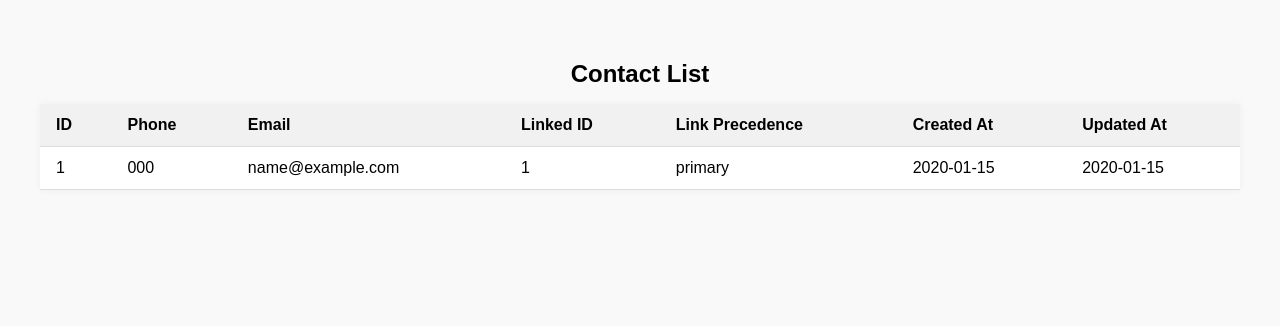
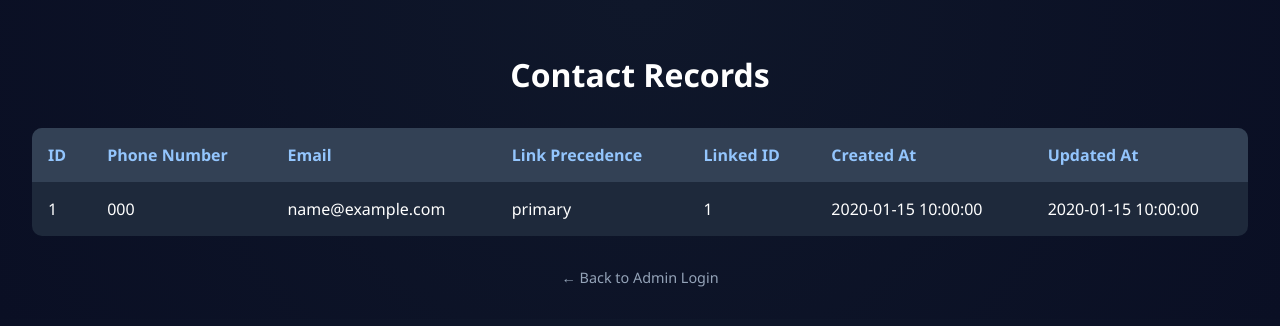
Before and after one commit to thirunavukarasu-m/Bitespeed-backend-task, a Flask app: page /contacts in a window 1280 px wide. Shown: the top 326 px of the page. Run offline with Flask 3, Linux system fonts and the light colour scheme; the visitor is signed in with stand-in values (Sample User, id 1); tables that the repository leaves empty hold one stand-in row (values such as "Sample post").

Commit message:
Modified Contacts view page.

```diff
--- a/templates/contacts.html
+++ b/templates/contacts.html
@@ -2,52 +2,73 @@
 <html lang="en">
 <head>
   <meta charset="UTF-8" />
-  <title>Contacts List</title>
+  <title>Contacts - Bitespeed Backend Task</title>
   <style>
     body {
-      font-family: Arial, sans-serif;
+      margin: 0;
+      background: radial-gradient(circle at top, #0f172a, #0a0f24);
+      color: #fff;
+      font-family: 'Segoe UI', sans-serif;
       padding: 2rem;
-      background-color: #f9f9f9;
     }
 
-    h2 {
+    h1 {
       text-align: center;
-      margin-bottom: 1rem;
+      margin-bottom: 2rem;
+      font-size: 2rem;
     }
 
     table {
       width: 100%;
       border-collapse: collapse;
-      background-color: #fff;
-      box-shadow: 0 0 8px rgba(0, 0, 0, 0.05);
+      background-color: #1e293b;
+      border-radius: 10px;
+      overflow: hidden;
     }
 
     th, td {
-      padding: 12px 16px;
-      border-bottom: 1px solid #ddd;
+      padding: 1rem;
       text-align: left;
     }
 
     th {
-      background-color: #f1f1f1;
+      background-color: #334155;
+      color: #93c5fd;
       font-weight: bold;
     }
 
+    tr:nth-child(even) {
+      background-color: #273549;
+    }
+
     tr:hover {
-      background-color: #f5f5f5;
+      background-color: #3b495c;
+    }
+
+    .back-link {
+      display: block;
+      text-align: center;
+      margin-top: 2rem;
+      font-size: 0.9rem;
+      color: #94a3b8;
+      text-decoration: none;
+    }
+
+    .back-link:hover {
+      text-decoration: underline;
     }
   </style>
 </head>
 <body>
-  <h2>Contact List</h2>
+  <h1>Contact Records</h1>
   <table>
     <thead>
       <tr>
         <th>ID</th>
-        <th>Phone</th>
+        <th>Phone Number</th>
         <th>Email</th>
+        <th>Link Precedence</th>
         <th>Linked ID</th>
-        <th>Link Precedence</th>
         <th>Created At</th>
         <th>Updated At</th>
       </tr>
@@ -56,15 +77,17 @@
       {% for contact in contacts %}
       <tr>
         <td>{{ contact.id }}</td>
-        <td>{{ contact.phoneNumber or '—' }}</td>
-        <td>{{ contact.email or '—' }}</td>
-        <td>{{ contact.linkedId or '—' }}</td>
+        <td>{{ contact.phoneNumber or '-' }}</td>
+        <td>{{ contact.email or '-' }}</td>
         <td>{{ contact.linkPrecedence }}</td>
-        <td>{{ contact.createdAt.strftime('%Y-%m-%d') }}</td>
-        <td>{{ contact.updatedAt.strftime('%Y-%m-%d') }}</td>
+        <td>{{ contact.linkedId or '-' }}</td>
+        <td>{{ contact.createdAt.strftime('%Y-%m-%d %H:%M:%S') }}</td>
+        <td>{{ contact.updatedAt.strftime('%Y-%m-%d %H:%M:%S') }}</td>
       </tr>
       {% endfor %}
     </tbody>
   </table>
+
+  <a class="back-link" href="/admin">← Back to Admin Login</a>
 </body>
 </html>
```
